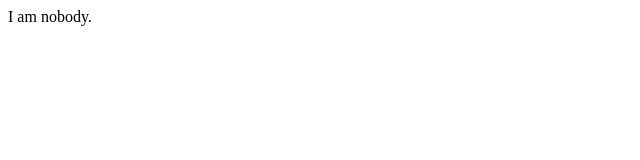
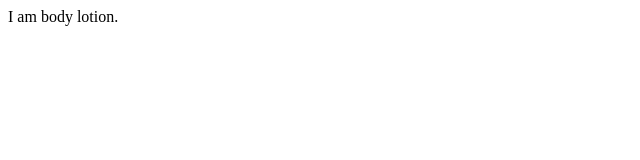
Before and after one commit to rgerryb/git-hari-kamis, a plain HTML site: page index.html in a window 1280 px wide. Shown: the full height of the page, 0-640 px from the left. Drawn offline with Linux system fonts and the light colour scheme.

Commit message:
ganti nobody ke body lotion

```diff
--- a/index.html
+++ b/index.html
@@ -4,6 +4,6 @@
     <title>GIT</title>
 </head>
 <body>
-    I am nobody.
+    I am body lotion.
 </body>
 </html>
```
